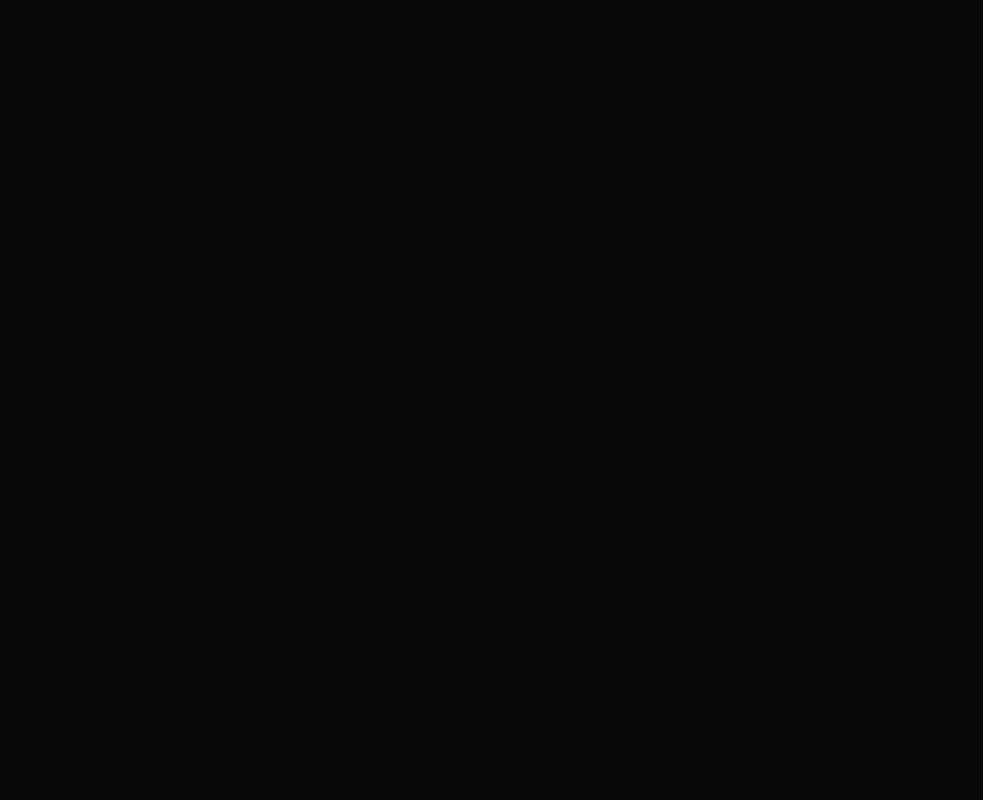
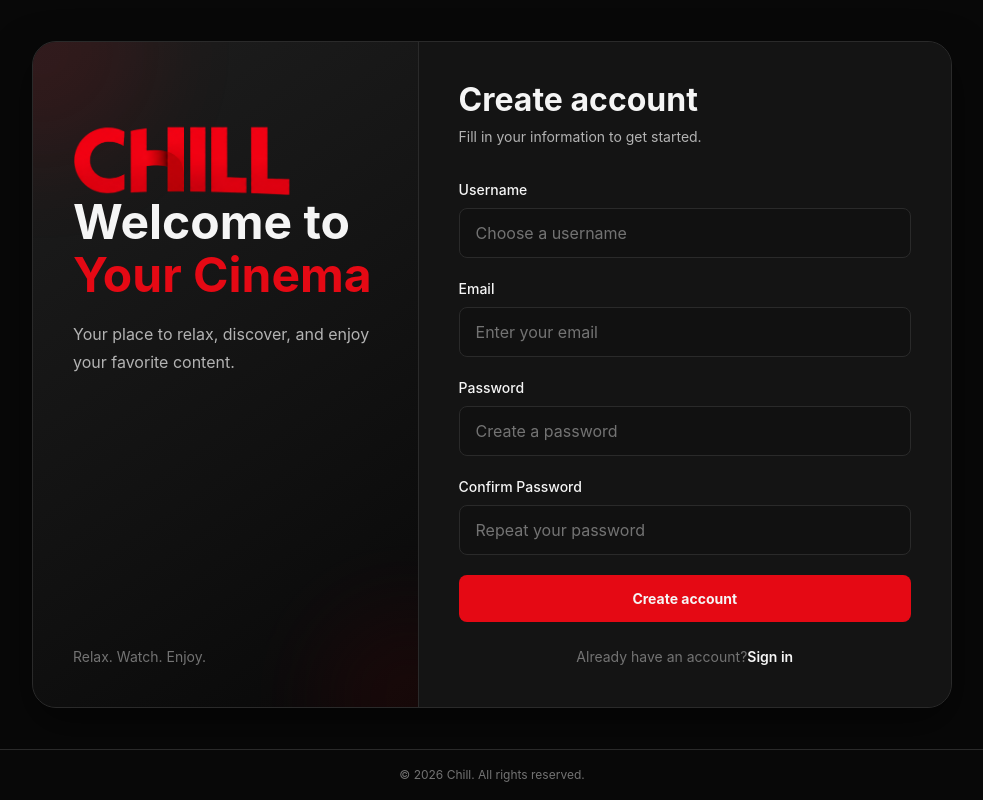
Before and after one commit to PamongDev/web-chill-react, a React (Vite) app: page /register in a window 1280 px wide. Before the commit this address had no page. Shown: the whole page, without its empty margins (148-1131 px from the left). Built offline with nearby package versions, Linux system fonts and the light colour scheme.

Commit message:
initialize Register & ForgotPassword page

```diff
--- a/src/App.jsx
+++ b/src/App.jsx
@@ -1,16 +1,16 @@
 import { BrowserRouter, Routes, Route, Navigate } from "react-router-dom"
 import Login from "./pages/auth/Login.jsx";
-// import Register from "./pages/auth/Register.jsx";
-// import ForgotPassword from "./pages/auth/ForgotPassword.jsx";
+import Register from "./pages/auth/Register.jsx";
+import ForgotPassword from "./pages/auth/ForgotPassword.jsx";
 
 function App(){
   return (
     <BrowserRouter>
       <Routes>
-          <Route path="/" element={<Navigate to="/login" replace />}/>
-          <Route path="/login" element={<Login />}/>
-          {/* <Route path="/register" element={<Register />}/>
-          <Route path="/forgot-password" element={<ForgotPassword />}/> */}
+          <Route path="/" element={<Navigate to="/sign-in" replace />}/>
+          <Route path="/sign-in" element={<Login />}/>
+          <Route path="/register" element={<Register />}/>
+          <Route path="/forgot-password" element={<ForgotPassword />}/>
 
       </Routes>
     </BrowserRouter>
--- a/src/pages/auth/ForgotPassword.jsx
+++ b/src/pages/auth/ForgotPassword.jsx
@@ -0,0 +1,101 @@
+import { Link } from "react-router-dom";
+
+function ForgotPassword(){
+    return(
+        <div className="page">
+
+        <main className="auth-main">
+            <section className="login-card">
+
+                <div className="login-welcome">
+                    <div className="welcome-content">
+                        <img
+                            src="assets/images/main/logo only no bg.png"
+                            alt="Chill"
+                            className="welcome-logo"
+                        />
+                        <h1>
+                            Welcome to
+                            <span>Your Cinema</span>
+                        </h1>
+                        <p>
+                            Your place to relax, discover,
+                            and enjoy your favorite content.
+                        </p>
+                    </div>
+                    <div className="welcome-footer">
+                        <span>Relax. Watch. Enjoy.</span>
+                    </div>
+
+                </div>
+
+                <div className="login-form-panel">
+
+                    <div className="form-header">
+
+                        <h2>
+                            Reset password
+                        </h2>
+
+                        <p>
+                            Enter the email associated with
+                            your account.
+                        </p>
+
+                    </div>
+
+
+                    <form
+                        action="/forgot-password"
+                        method="post"
+                        className="login-form"
+                    >
+
+                        <div className="form-group">
+
+                            <label htmlFor="email">
+                                Email
+                            </label>
+
+                            <input
+                                type="email"
+                                id="email"
+                                name="email"
+                                placeholder="Enter your email"
+                                className="input"
+                                autocomplete="off"
+                                required
+                            />
+                        </div>
+                        <button
+                            type="submit"
+                            className="button button-primary button-block"
+                        >
+                            Send reset link
+                        </button>
+
+                        <p className="register-text">
+                            Remember your password?
+                            <Link to="/sign-in"> Back to login</Link>
+                        </p>
+
+                    </form>
+
+                </div>
+
+            </section>
+        </main>
+
+        <footer className="auth-footer">
+
+            <p>
+                &copy; 2026 Chill. All rights reserved.
+            </p>
+
+        </footer>
+
+    </div>
+    )
+}
+
+export default ForgotPassword;
--- a/src/pages/auth/Login.jsx
+++ b/src/pages/auth/Login.jsx
@@ -64,7 +64,7 @@
                                 </label>
 
                                 <Link to="/forgot-password" className="forgot-link">
-                                Forgot Password?
+                                 Forgot Password?
                                 </Link>
                             </div>
 
--- a/src/pages/auth/Register.jsx
+++ b/src/pages/auth/Register.jsx
@@ -0,0 +1,156 @@
+import { Link } from "react-router-dom";
+
+function Register() {
+    return (
+        <div className="page">
+
+        <main className="auth-main">
+            <section className="login-card">
+
+                <div className="login-welcome">
+                    <div className="welcome-content">
+                        <img
+                            src="assets/images/main/logo only no bg.png"
+                            alt="Chill"
+                            className="welcome-logo"
+                        />
+                        <h1>
+                            Welcome to
+                            <span>Your Cinema</span>
+                        </h1>
+                        <p>
+                            Your place to relax, discover,
+                            and enjoy your favorite content.
+                        </p>
+                    </div>
+                    <div className="welcome-footer">
+                        <span>Relax. Watch. Enjoy.</span>
+                    </div>
+
+                </div>
+
+                <div className="login-form-panel">
+                    <div className="form-header">
+                        <h2>
+                            Create account
+                        </h2>
+                        <p>
+                            Fill in your information to get started.
+                        </p>
+                    </div>
+
+
+                    <form
+                        action="/register"
+                        method="post"
+                        className="login-form"
+                    >
+
+                        <div className="form-group">
+
+                            <label htmlFor="username">
+                                Username
+                            </label>
+
+                            <input
+                                type="text"
+                                id="username"
+                                name="username"
+                                placeholder="Choose a username"
+                                autocomplete="off"
+                                className="input"
+                                required
+
+                            />
+
+                        </div>
+
+                        <div className="form-group">
+
+                            <label htmlFor="email">
+                                Email
+                            </label>
+
+                            <input
+                                type="email"
+                                id="email"
+                                name="email"
+                                placeholder="Enter your email"
+                                autocomplete="off"
+                                className="input"
+                                required
+                            />
+
+                        </div>
+
+                        <div className="form-group">
+
+                            <label htmlFor="password">
+                                Password
+                            </label>
+
+                            <input
+                                type="password"
+                                id="password"
+                                name="password"
+                                placeholder="Create a password"
+                                autocomplete="new-password"
+                                className="input"
+                                required
+                            />
+
+                        </div>
+
+                        <div className="form-group">
+
+                            <label htmlFor="confirm-password">
+                                Confirm Password
+                            </label>
+
+                            <input
+                                type="password"
+                                id="confirm-password"
+                                name="confirm_password"
+                                placeholder="Repeat your password"
+                                autocomplete="new-password"
+                                className="input"
+                                required
+                            />
+
+                        </div>
+
+                        <button
+                            type="submit"
+                            className="button button-primary button-block"
+                        >
+                            Create account
+                        </button>
+
+                        <p className="register-text">
+
+                            Already have an account?
+
+                            <Link to="/sign-in">Sign in</Link>
+
+                        </p>
+
+                    </form>
+
+                </div>
+
+            </section>
+        </main>
+
+        <footer className="auth-footer">
+
+            <p>
+                &copy; 2026 Chill. All rights reserved.
+            </p>
+
+        </footer>
+
+    </div>
+    )
+}
+
+export default Register;
```
